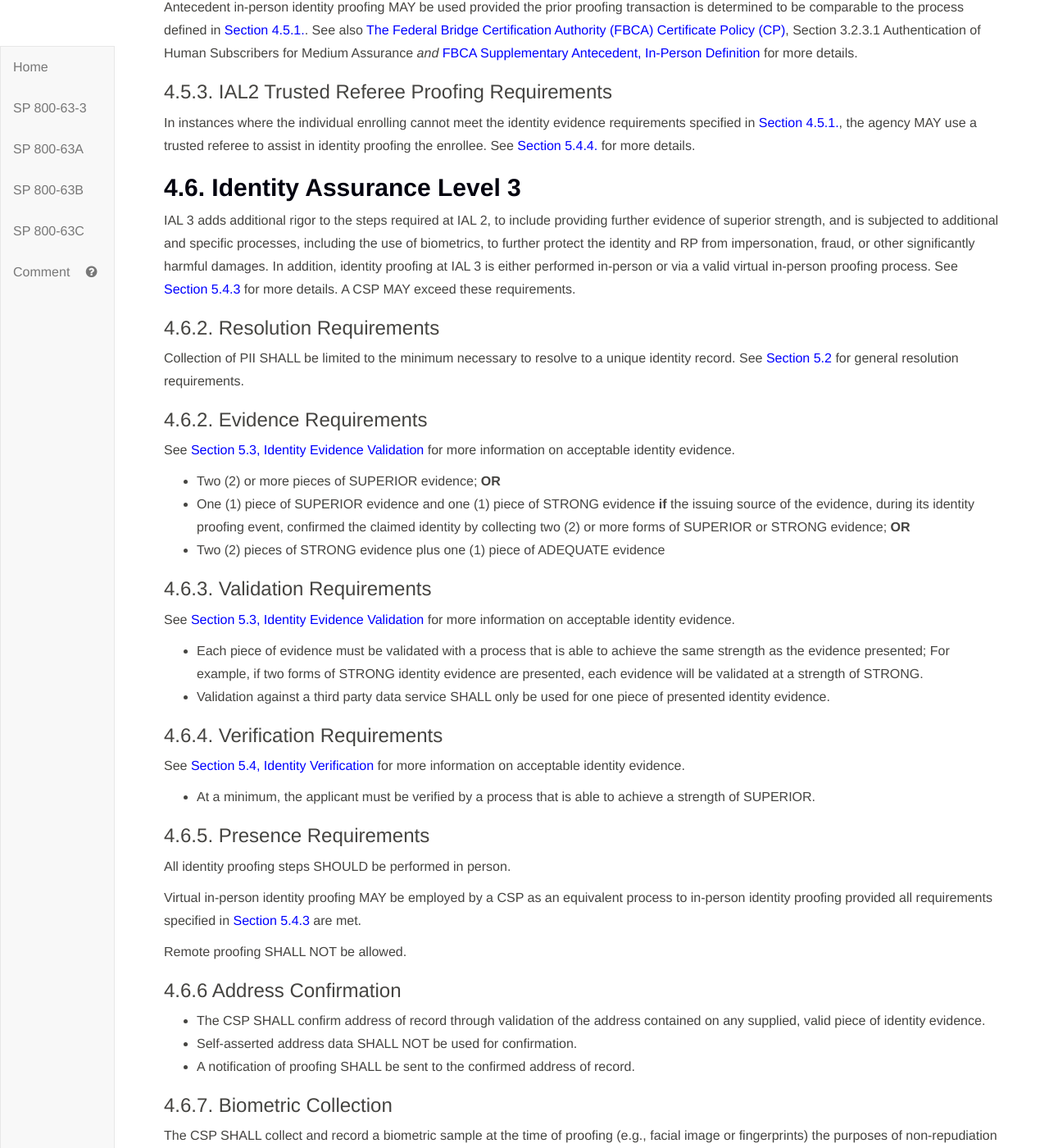
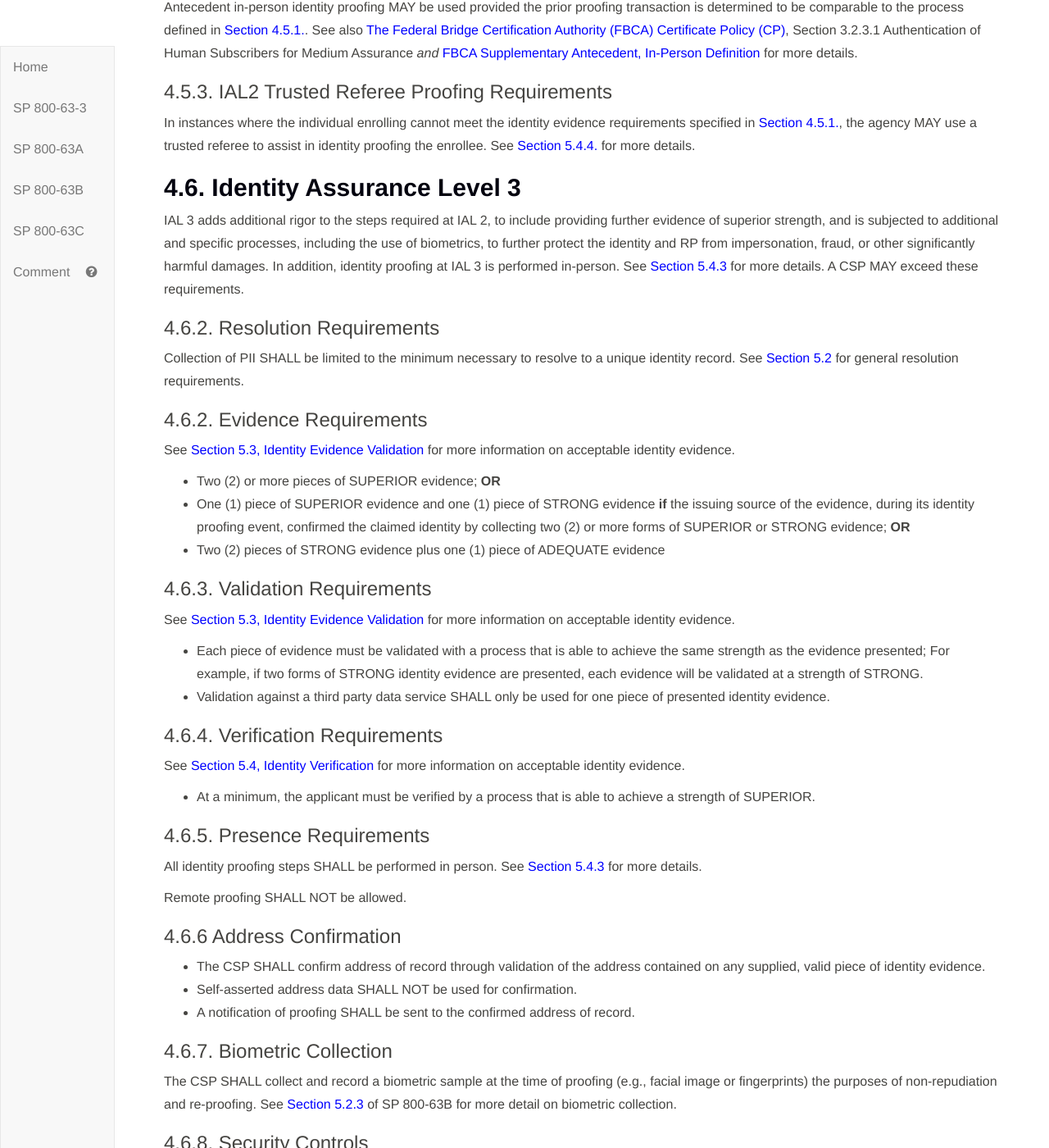
Before and after one commit to usnistgov/800-63-3, a Jekyll site: the page built from sp800-63a.md, in a window 1280 px wide and 1400 px high, scrolled down 16272 px. Shown: the whole window at 82% size. Built offline with Jekyll 4.4.1, drawn with Linux system fonts in a browser that asks for light colours; some of the changed text lies outside the part shown.

Commit message:
Cleaning up in-person and virtual in-person.

```diff
--- a/sp800-63a/sec4_ial.md
+++ b/sp800-63a/sec4_ial.md
@@ -175,7 +175,7 @@
 
 ## <a name="ial3-requirements"></a> 4.6. Identity Assurance Level 3
 
-IAL 3 adds additional rigor to the steps required at IAL 2, to include providing further evidence of superior strength, and is subjected to additional and specific processes, including the use of biometrics, to further protect the identity and RP from impersonation, fraud, or other significantly harmful damages.  In addition, identity proofing at IAL 3 is either performed in-person or via a valid virtual in-person proofing process. See [Section 5.4.3](#vip) for more details. A CSP MAY exceed these requirements.
+IAL 3 adds additional rigor to the steps required at IAL 2, to include providing further evidence of superior strength, and is subjected to additional and specific processes, including the use of biometrics, to further protect the identity and RP from impersonation, fraud, or other significantly harmful damages.  In addition, identity proofing at IAL 3 is performed in-person. See [Section 5.4.3](#vip) for more details. A CSP MAY exceed these requirements.
 
 ### 4.6.2. Resolution Requirements
 
@@ -205,9 +205,7 @@
 
 ### 4.6.5. Presence Requirements
 
-All identity proofing steps SHOULD be performed in person.
-
-Virtual in-person identity proofing MAY be employed by a CSP as an equivalent process to in-person identity proofing provided all requirements specified in [Section 5.4.3](#vip) are met.
+All identity proofing steps SHALL be performed in person. See [Section 5.4.3](#vip) for more details.
 
 Remote proofing SHALL NOT be allowed.
 
@@ -249,7 +247,7 @@
 
 Requirement | IAL 1 | IAL 2 | IAL 3
 ------------|-------|-------|-------
-Presence|No requirements|In-person and remote|In-person or virtual in-person
+Presence|No requirements|In-person and remote|In-person
 Resolution|No requirements|The minimum attributes necessary to accomplish identity resolution. KBV may be used for added confidence.||
 Evidence|Identity evidence is not required|Two (2) pieces of STRONG evidence<br>**OR**<br>One (1) piece of STRONG evidence plus two (2) pieces of ADEQUATE evidence|One (1) piece of SUPERIOR evidence plus one (1) piece of STRONG evidence<br>**OR**<br>Two (2) pieces of STRONG evidence plus one (1) piece of ADEQUATE evidence
 Validation|No validation of evidence is required|- Each piece of evidence must be validated with a process that is able to achieve the same strength as the evidence presented; For example, if two forms of STRONG identity evidence are presented, each evidence will be validated at a strength of STRONG.<br><br>- Validation against a third party data service SHALL only be used for one piece of presented identity evidence.|Same as IAL 2.
```
Also changed, not shown: sp800-63a/sec5_proofing.md (+167 -0 lines).
